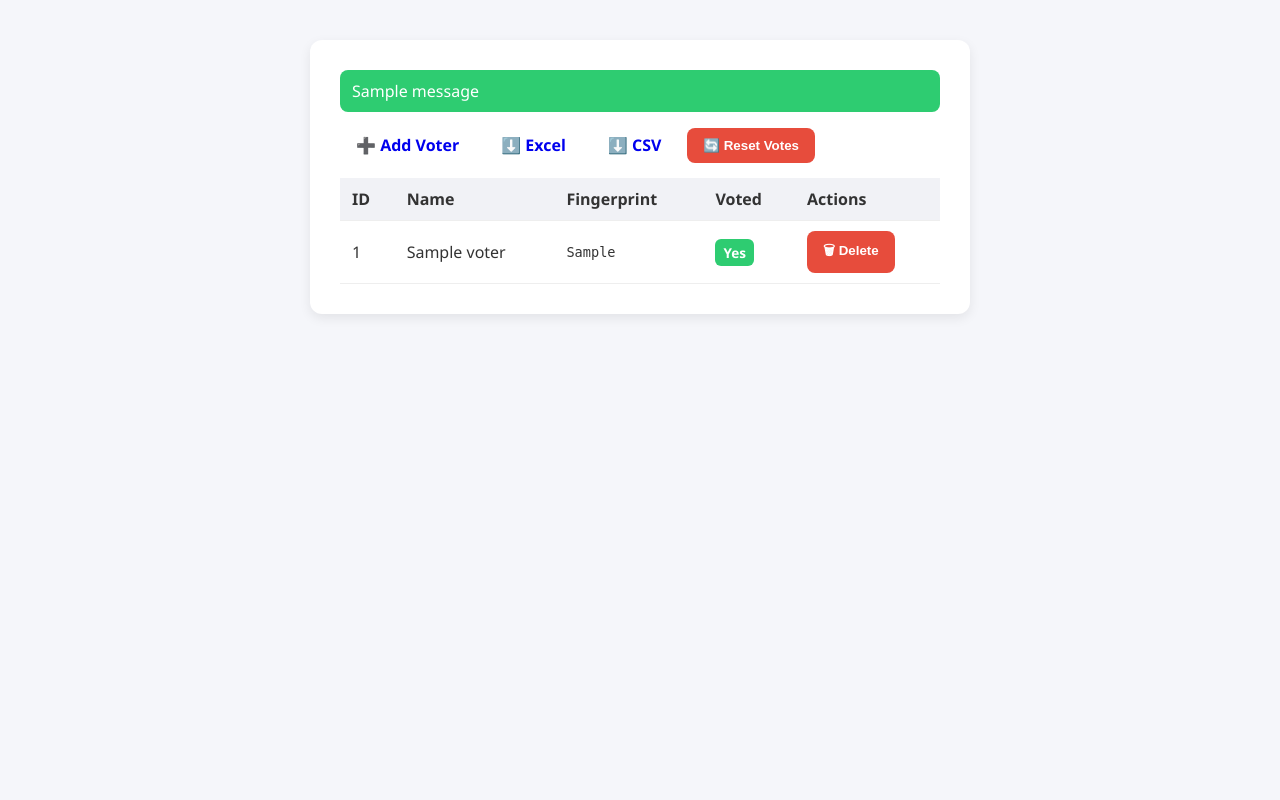
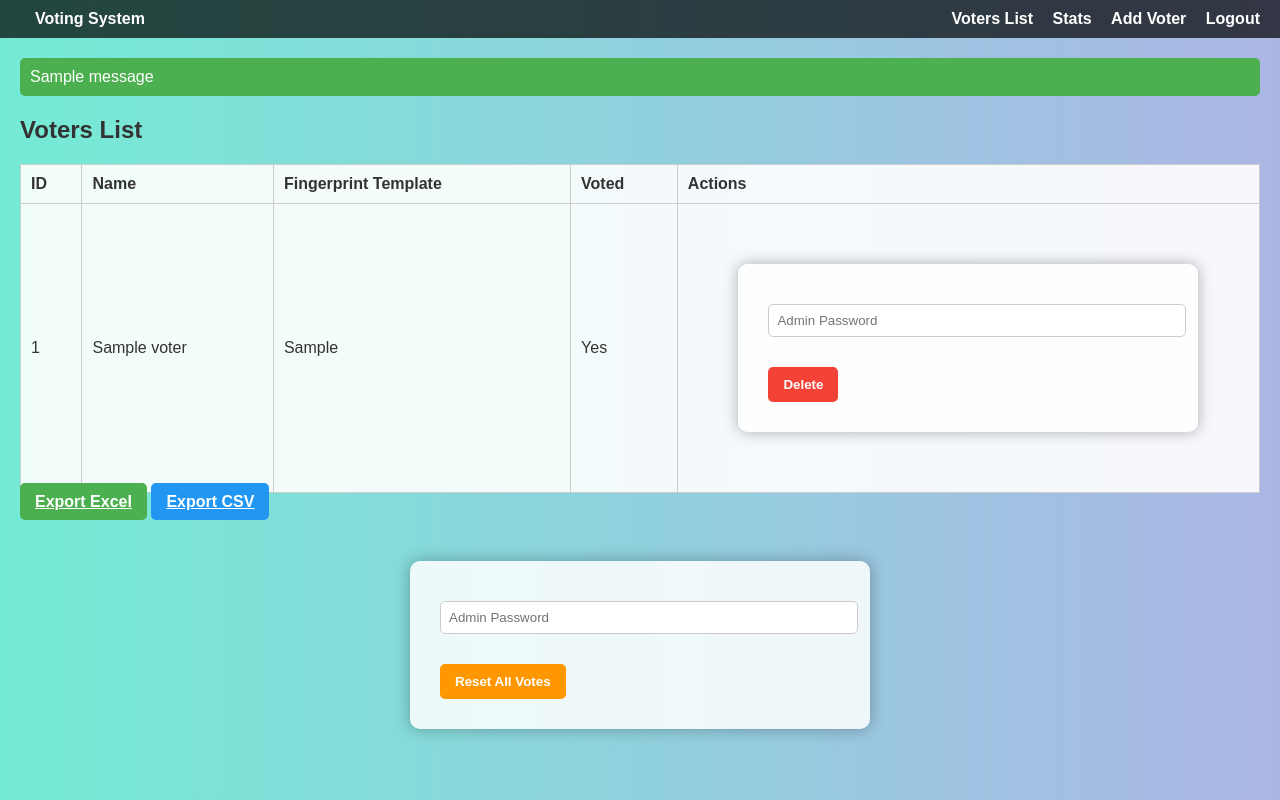
Before and after one commit to jayaprakash9148/Jayaprakash, a Flask app: page /voters in a window 1280 px wide. Run offline with Flask 3, Linux system fonts and the light colour scheme; the visitor is signed in with stand-in values (Sample User, id 1); tables that the repository leaves empty hold one stand-in row (values such as "Sample post"); one stand-in notice (Sample message) is shown.

Commit message:
your message

```diff
--- a/app.py
+++ b/app.py
@@ -9,14 +9,14 @@ from openpyxl import Workbook
 import csv
 
 app = Flask(__name__)
-app.secret_key = "supersecretkey_change_this"  # change before production
+app.secret_key = "supersecretkey_change_this"  # Change before production
 
 DB_FILE = "voters.db"
 ADMIN_USERNAME = "admin"
-ADMIN_PASSWORD = "12345"  # change to your strong password
+ADMIN_PASSWORD = "admin123"  # Change to a strong password
 
 # -------------------------
-# DB helpers
+# Database helpers
 # -------------------------
 def get_db_connection():
     conn = sqlite3.connect(DB_FILE)
@@ -24,7 +24,7 @@ def get_db_connection():
     return conn
 
 def init_db():
-    """Create voters table if missing."""
+    """Create voters table if missing (persistent, no seeding)."""
     conn = get_db_connection()
     conn.execute("""
         CREATE TABLE IF NOT EXISTS voters (
@@ -41,8 +41,19 @@ def init_db():
 init_db()
 
 # -------------------------
-# Pages
+# Routes
 # -------------------------
+
+# Login required decorator
+def admin_required(f):
+    from functools import wraps
+    @wraps(f)
+    def decorated(*args, **kwargs):
+        if not session.get("admin"):
+            return redirect(url_for("login"))
+        return f(*args, **kwargs)
+    return decorated
+
 @app.route("/")
 def index():
     admin = session.get("admin", False)
@@ -58,12 +69,12 @@ def index():
 def login():
     error = None
     if request.method == "POST":
-        username = request.form.get("username", "").strip()
-        password = request.form.get("password", "").strip()
+        username = request.form.get("username", "")
+        password = request.form.get("password", "")
         if username == ADMIN_USERNAME and password == ADMIN_PASSWORD:
             session["admin"] = True
             flash("✅ Logged in as admin.", "success")
-            return redirect(url_for("voters"))
+            return redirect(url_for("index"))
         else:
             error = "Invalid username or password"
     return render_template("login.html", error=error)
@@ -72,52 +83,48 @@ def login():
 def logout():
     session.pop("admin", None)
     flash("Logged out.", "info")
-    return redirect(url_for("index"))
+    return redirect(url_for("login"))
 
 # -------------------------
-# Voters management
+# Voter Management
 # -------------------------
+
 @app.route("/voters")
+@admin_required
 def voters():
-    if not session.get("admin"):
-        return redirect(url_for("login"))
     conn = get_db_connection()
     rows = conn.execute("SELECT * FROM voters ORDER BY id").fetchall()
     conn.close()
     return render_template("voters.html", voters=rows)
 
 @app.route("/add-voter", methods=["GET", "POST"])
+@admin_required
 def add_voter():
-    if not session.get("admin"):
-        return redirect(url_for("login"))
     if request.method == "POST":
         name = (request.form.get("name") or "").strip()
         template = (request.form.get("fingerprint_template") or "").strip()
         if not name or not template:
-            flash("❌ Name and fingerprint template are required.", "danger")
+            flash("Name and fingerprint template are required.", "danger")
             return redirect(url_for("add_voter"))
+        conn = get_db_connection()
         try:
-            conn = get_db_connection()
             conn.execute(
                 "INSERT INTO voters (name, fingerprint_template) VALUES (?, ?)",
                 (name, template)
             )
             conn.commit()
             flash("✅ Voter added successfully.", "success")
-        except sqlite3.IntegrityError as e:
-            flash(f"❌ Database error: {e}", "danger")
         except Exception as e:
-            flash(f"❌ Unexpected error: {e}", "danger")
+            flash(f"Error adding voter: {e}", "danger")
         finally:
             conn.close()
         return redirect(url_for("voters"))
     return render_template("add_voter.html")
 
 @app.route("/delete-voter/<int:voter_id>", methods=["POST"])
+@admin_required
 def delete_voter(voter_id):
-    if not session.get("admin"):
-        return redirect(url_for("login"))
-    password = request.form.get("admin_password", "").strip()
+    password = request.form.get("admin_password", "")
     if password != ADMIN_PASSWORD:
         flash("❌ Wrong admin password. Voter not deleted.", "danger")
         return redirect(url_for("voters"))
@@ -145,10 +152,9 @@ def delete_voter(voter_id):
     return redirect(url_for("voters"))
 
 @app.route("/reset-votes", methods=["POST"])
+@admin_required
 def reset_votes():
-    if not session.get("admin"):
-        return redirect(url_for("login"))
-    password = request.form.get("admin_password", "").strip()
+    password = request.form.get("admin_password", "")
     if password != ADMIN_PASSWORD:
         flash("❌ Wrong admin password. Votes not reset.", "danger")
         return redirect(url_for("voters"))
@@ -156,19 +162,20 @@ def reset_votes():
     conn.execute("UPDATE voters SET has_voted = 0")
     conn.commit()
     conn.close()
-    flash("✅ All votes have been reset.", "success")
+    flash("✅ All votes reset.", "success")
     return redirect(url_for("voters"))
 
 # -------------------------
 # Downloads
 # -------------------------
+
 @app.route("/download-excel")
+@admin_required
 def download_excel():
-    if not session.get("admin"):
-        return redirect(url_for("login"))
-
     conn = get_db_connection()
-    rows = conn.execute("SELECT id, name, fingerprint_template, has_voted, created_at FROM voters ORDER BY id").fetchall()
+    rows = conn.execute(
+        "SELECT id, name, fingerprint_template, has_voted, created_at FROM voters ORDER BY id"
+    ).fetchall()
     conn.close()
 
     wb = Workbook()
@@ -176,29 +183,39 @@ def download_excel():
     ws.title = "Voters"
     ws.append(["ID", "Name", "Fingerprint Template", "Has Voted", "Created At"])
     for r in rows:
-        ws.append([r["id"], r["name"], r["fingerprint_template"], "Yes" if r["has_voted"] else "No", r["created_at"]])
+        ws.append([
+            r["id"],
+            r["name"],
+            r["fingerprint_template"],
+            "Yes" if r["has_voted"] else "No",
+            r["created_at"]
+        ])
 
     virtual_wb = io.BytesIO()
     wb.save(virtual_wb)
     virtual_wb.seek(0)
     fname = f"voters-{datetime.utcnow().strftime('%Y%m%d-%H%M%S')}.xlsx"
-    return send_file(virtual_wb, download_name=fname, as_attachment=True,
-                     mimetype="application/vnd.openxmlformats-officedocument.spreadsheetml.sheet")
+    return send_file(
+        virtual_wb,
+        download_name=fname,
+        as_attachment=True,
+        mimetype="application/vnd.openxmlformats-officedocument.spreadsheetml.sheet"
+    )
 
 @app.route("/download-csv")
+@admin_required
 def download_csv():
-    if not session.get("admin"):
-        return redirect(url_for("login"))
-
     conn = get_db_connection()
-    rows = conn.execute("SELECT id, name, fingerprint_template, has_voted, created_at FROM voters ORDER BY id").fetchall()
+    rows = conn.execute(
+        "SELECT id, name, fingerprint_template, has_voted, created_at FROM voters ORDER BY id"
+    ).fetchall()
     conn.close()
 
     output = io.StringIO()
     writer = csv.writer(output)
     writer.writerow(["ID", "Name", "Fingerprint Template", "Has Voted", "Created At"])
     for r in rows:
-        writer.writerow([r["id"], r["name"], r["fingerprint_template"], "Yes" if r["has_voted"] else "No", r["created_at"]])
+        writer.writerow([r["id"], r["name"], r["fingerprint_template"], r["has_voted"], r["created_at"]])
 
     mem = io.BytesIO()
     mem.write(output.getvalue().encode("utf-8"))
@@ -207,7 +224,7 @@ def download_csv():
     return send_file(mem, download_name=fname, as_attachment=True, mimetype="text/csv")
 
 # -------------------------
-# Fingerprint API
+# API for fingerprint verification
 # -------------------------
 @app.route("/api/verify", methods=["POST"])
 def api_verify():
@@ -238,6 +255,7 @@ def api_verify():
 # Stats
 # -------------------------
 @app.route("/stats")
+@admin_required
 def stats():
     conn = get_db_connection()
     total = conn.execute("SELECT COUNT(*) AS c FROM voters").fetchone()["c"]
@@ -247,7 +265,7 @@ def stats():
     return render_template("stats.html", total=total, voted=voted, not_voted=not_voted)
 
 # -------------------------
-# Run
+# Run app
 # -------------------------
 if __name__ == "__main__":
     app.run(host="0.0.0.0", port=5000, debug=True)
--- a/static/style.css
+++ b/static/style.css
@@ -1,243 +1,98 @@
-/* ===== Global Styles ===== */
-body, html {
+body {
+    font-family: Arial, sans-serif;
+    background: linear-gradient(to right, #74ebd5, #acb6e5);
     margin: 0;
     padding: 0;
-    font-family: "Segoe UI", Tahoma, Geneva, Verdana, sans-serif;
-    background: #f5f6fa;
     color: #333;
 }
 
-a {
-    text-decoration: none;
-}
-
-/* ===== Center Card ===== */
-.center {
-    display: flex;
-    justify-content: center;
-    align-items: flex-start;
-    padding: 40px 20px;
-}
-
-/* ===== Card ===== */
-.card {
-    background: #fff;
-    padding: 30px;
-    border-radius: 12px;
-    box-shadow: 0 4px 12px rgba(0,0,0,0.08);
-    width: 100%;
-    max-width: 600px;
-}
-
-.header {
+.navbar {
+    background: rgba(0,0,0,0.7);
+    padding: 10px 20px;
     display: flex;
     justify-content: space-between;
     align-items: center;
-    margin-bottom: 20px;
 }
 
-.title {
-    font-size: 1.8rem;
-    margin: 0;
+.navbar a {
+    color: #fff;
+    margin-left: 15px;
+    text-decoration: none;
+    font-weight: bold;
 }
 
-.actions a {
-    margin-left: 10px;
+.logout-btn {
+    color: #ff8080;
 }
 
-/* ===== Form ===== */
-form.stack {
-    display: flex;
-    flex-direction: column;
-    gap: 15px;
+.container {
+    padding: 20px;
 }
 
-.input {
-    padding: 10px 12px;
-    border-radius: 8px;
-    border: 1px solid #ccc;
-    font-size: 1rem;
-    width: 100%;
-    box-sizing: border-box;
+.login-box, form {
+    background: rgba(255,255,255,0.85);
+    padding: 30px;
+    border-radius: 10px;
+    max-width: 400px;
+    margin: 50px auto;
+    box-shadow: 0 0 15px rgba(0,0,0,0.3);
 }
 
-.input:focus {
-    outline: none;
-    border-color: #4a90e2;
-    box-shadow: 0 0 4px rgba(74,144,226,0.3);
+input[type=text], input[type=password] {
+    width: 100%;
+    padding: 8px;
+    margin: 10px 0 20px 0;
+    border-radius: 5px;
+    border: 1px solid #ccc;
 }
 
-/* ===== Buttons ===== */
-.btn {
-    display: inline-block;
-    padding: 10px 16px;
-    border-radius: 8px;
-    font-weight: 600;
+button, .btn-primary, .btn-secondary, .btn-danger, .btn-warning {
+    padding: 10px 15px;
+    border: none;
+    border-radius: 5px;
     cursor: pointer;
-    text-align: center;
-    transition: all 0.2s ease;
-    border: none;
+    margin-top: 10px;
+    font-weight: bold;
 }
 
-.btn.primary {
-    background: #4a90e2;
-    color: #fff;
-}
-
-.btn.primary:hover {
-    background: #357ABD;
-}
-
-.btn.danger {
-    background: #e74c3c;
-    color: #fff;
-}
-
-.btn.danger:hover {
-    background: #c0392b;
-}
-
-.btn.subtle {
-    background: #ecf0f1;
-    color: #333;
-}
-
-.btn.subtle:hover {
-    background: #dcdde1;
-}
-
-/* ===== Flash messages ===== */
-.flash {
-    padding: 10px 12px;
-    border-radius: 8px;
-    margin-bottom: 12px;
-    font-weight: 500;
-}
-
-.flash.success {
-    background: #2ecc71;
-    color: #fff;
-}
-
-.flash.error {
-    background: #e74c3c;
-    color: #fff;
-}
-
-/* ===== Table ===== */
-.table-wrap {
-    overflow-x: auto;
-}
+.btn-primary { background-color: #4CAF50; color: white; }
+.btn-secondary { background-color: #2196F3; color: white; }
+.btn-danger { background-color: #f44336; color: white; }
+.btn-warning { background-color: #ff9800; color: white; }
 
 table {
     width: 100%;
     border-collapse: collapse;
+    margin-top: 20px;
+    background: rgba(255,255,255,0.9);
 }
 
-th, td {
-    padding: 10px 12px;
-    border-bottom: 1px solid #eee;
+table th, table td {
+    padding: 10px;
+    border: 1px solid #ccc;
     text-align: left;
 }
 
-th {
-    background: #f1f2f6;
+.alert {
+    padding: 10px;
+    border-radius: 5px;
+    margin-bottom: 15px;
 }
 
-.badge {
-    padding: 4px 8px;
-    border-radius: 6px;
-    font-size: 0.85rem;
-    font-weight: 600;
-    color: #fff;
-}
+.alert.success { background-color: #4CAF50; color: white; }
+.alert.danger { background-color: #f44336; color: white; }
+.alert.info { background-color: #2196F3; color: white; }
 
-.badge.yes {
-    background: #2ecc71;
-}
-
-.badge.no {
-    background: #e74c3c;
-}
-
-.mono {
-    font-family: monospace;
-    font-size: 0.85rem;
-    word-break: break-all;
-}
-
-/* ===== Layout Helpers ===== */
-.row-gap {
+.stats-box {
     display: flex;
-    gap: 10px;
-    flex-wrap: wrap;
-    align-items: center;
-}
-
-.grid {
-    display: grid;
-    grid-template-columns: repeat(auto-fit, minmax(120px, 1fr));
-    gap: 12px;
-}
-
-.inline-reset, .inline-delete {
-    display: inline-block;
-}
-
-.hidden {
-    display: none;
-}
-
-.mt-2 {
-    margin-top: 12px;
-}
-
-.small {
-    font-size: 0.85rem;
-}
-
-.muted {
-    color: #7f8c8d;
-}
-
-/* ===== Stats Page ===== */
-.stats {
-    display: flex;
-    gap: 15px;
-    flex-wrap: wrap;
+    gap: 20px;
+    margin-top: 20px;
 }
 
 .stat {
-    background: #f1f2f6;
-    flex: 1 1 150px;
-    padding: 15px;
-    border-radius: 12px;
+    flex: 1;
+    background: rgba(255,255,255,0.85);
+    padding: 20px;
+    border-radius: 10px;
     text-align: center;
 }
-
-.stat-title {
-    font-size: 0.9rem;
-    color: #555;
-}
-
-.stat-value {
-    font-size: 1.5rem;
-    font-weight: 700;
-}
-
-/* ===== Buttons inside table ===== */
-input.input.small {
-    width: 120px;
-    padding: 6px 8px;
-}
-
-/* ===== Responsive ===== */
-@media (max-width: 480px) {
-    .card {
-        padding: 20px;
-    }
-
-    .grid {
-        grid-template-columns: repeat(auto-fit, minmax(100px, 1fr));
-    }
-}
--- a/templates/base.html
+++ b/templates/base.html
@@ -2,35 +2,32 @@
 <html lang="en">
 <head>
     <meta charset="UTF-8">
-  <title>{{ title or "Election Voting System" }}</title>
+    <meta name="viewport" content="width=device-width, initial-scale=1.0">
+    <title>{{ title or "Voting System" }}</title>
     <link rel="stylesheet" href="{{ url_for('static', filename='style.css') }}">
-  <meta name="viewport" content="width=device-width, initial-scale=1">
 </head>
-<body class="bg">
-  <div class="center">
-    <div class="card {{ card_class or '' }}">
-      {% if title %}
-      <div class="header">
-        <h1 class="title">{{ title }}</h1>
+<body>
+    <nav class="navbar">
+        <a href="{{ url_for('index') }}" class="nav-brand">Voting System</a>
         {% if session.get('admin') %}
-          <div class="actions">
-            <a class="btn subtle" href="{{ url_for('index') }}">🏠 Dashboard</a>
-            <a class="btn subtle" href="{{ url_for('logout') }}">Logout</a>
+        <div class="nav-links">
+            <a href="{{ url_for('voters') }}">Voters List</a>
+            <a href="{{ url_for('stats') }}">Stats</a>
+            <a href="{{ url_for('add_voter') }}">Add Voter</a>
+            <a href="{{ url_for('logout') }}" class="logout-btn">Logout</a>
         </div>
         {% endif %}
-      </div>
-      {% endif %}
+    </nav>
 
+    <div class="container">
         {% with messages = get_flashed_messages(with_categories=true) %}
             {% if messages %}
-          {% for cat, msg in messages %}
-            <div class="flash {{ cat }}">{{ msg }}</div>
+                {% for category, message in messages %}
+                    <div class="alert {{ category }}">{{ message }}</div>
                 {% endfor %}
             {% endif %}
         {% endwith %}
-
         {% block content %}{% endblock %}
-    </div>
     </div>
 </body>
 </html>
--- a/templates/voters.html
+++ b/templates/voters.html
@@ -1,74 +1,39 @@
 {% extends "base.html" %}
 {% block content %}
-<div class="row-gap mt-2">
-  <a class="btn" href="{{ url_for('add_voter') }}">➕ Add Voter</a>
-  <a class="btn" href="{{ url_for('download_excel') }}">⬇️ Excel</a>
-  <a class="btn" href="{{ url_for('download_csv') }}">⬇️ CSV</a>
-  <form method="post" action="{{ url_for('reset_votes') }}" class="inline-reset" onsubmit="return confirm('Reset all votes?');">
-    <div class="row-gap">
-      <button type="button" class="btn danger" id="resetRevealBtn" onclick="showResetPassword()">🔄 Reset Votes</button>
-      <div id="resetPwdWrap" class="hidden">
-        <input class="input small" type="password" name="admin_password" id="resetPwd" placeholder="Admin password">
-        <button class="btn danger" type="submit">Confirm Reset</button>
-        <button class="btn subtle" type="button" onclick="hideResetPassword()">Cancel</button>
-      </div>
-    </div>
-  </form>
-</div>
-
-<div class="table-wrap mt-2">
+<h2>Voters List</h2>
 <table>
     <thead>
         <tr>
             <th>ID</th>
             <th>Name</th>
-        <th>Fingerprint</th>
+            <th>Fingerprint Template</th>
             <th>Voted</th>
             <th>Actions</th>
         </tr>
     </thead>
     <tbody>
-    {% for v in voters %}
+        {% for voter in voters %}
         <tr>
-        <td>{{ v['id'] }}</td>
-        <td>{{ v['name'] }}</td>
-        <td class="mono">{{ v['fingerprint_template'] }}</td>
-        <td>{% if v['has_voted'] %}<span class="badge yes">Yes</span>{% else %}<span class="badge no">No</span>{% endif %}</td>
+            <td>{{ voter.id }}</td>
+            <td>{{ voter.name }}</td>
+            <td>{{ voter.fingerprint_template }}</td>
+            <td>{{ "Yes" if voter.has_voted else "No" }}</td>
             <td>
-          <form method="post" action="{{ url_for('delete_voter', voter_id=v['id']) }}" class="inline-delete" onsubmit="return confirm('Delete voter #{{ v['id'] }}?');">
-            <div id="del-wrap-{{ v['id'] }}">
-              <button type="button" class="btn danger" onclick="revealDeletePwd({{ v['id'] }})">🗑 Delete</button>
-            </div>
-            <div id="del-confirm-{{ v['id'] }}" class="hidden">
-              <input class="input small" type="password" name="admin_password" placeholder="Admin password" required>
-              <button class="btn danger" type="submit">Confirm</button>
-              <button class="btn subtle" type="button" onclick="cancelDelete({{ v['id'] }})">Cancel</button>
-            </div>
+                <form method="POST" action="{{ url_for('delete_voter', voter_id=voter.id) }}" onsubmit="return confirm('Are you sure?');">
+                    <input type="password" name="admin_password" placeholder="Admin Password" required>
+                    <button type="submit" class="btn-danger">Delete</button>
                 </form>
             </td>
         </tr>
         {% endfor %}
     </tbody>
 </table>
+<div class="download-links">
+    <a href="{{ url_for('download_excel') }}" class="btn-primary">Export Excel</a>
+    <a href="{{ url_for('download_csv') }}" class="btn-secondary">Export CSV</a>
 </div>
-
-<script>
-function showResetPassword() {
-  document.getElementById('resetRevealBtn').classList.add('hidden');
-  document.getElementById('resetPwdWrap').classList.remove('hidden');
-  document.getElementById('resetPwd').focus();
-}
-function hideResetPassword() {
-  document.getElementById('resetPwdWrap').classList.add('hidden');
-  document.getElementById('resetRevealBtn').classList.remove('hidden');
-}
-function revealDeletePwd(id) {
-  document.getElementById('del-wrap-' + id).classList.add('hidden');
-  document.getElementById('del-confirm-' + id).classList.remove('hidden');
-}
-function cancelDelete(id) {
-  document.getElementById('del-confirm-' + id).classList.add('hidden');
-  document.getElementById('del-wrap-' + id).classList.remove('hidden');
-}
-</script>
+<form method="POST" action="{{ url_for('reset_votes') }}" onsubmit="return confirm('Reset all votes?');">
+    <input type="password" name="admin_password" placeholder="Admin Password" required>
+    <button type="submit" class="btn-warning">Reset All Votes</button>
+</form>
 {% endblock %}
```
Also changed, not shown: templates/add_voter.html (+11 -38 lines), templates/index.html (+20 -14 lines), templates/login.html (+13 -6 lines), templates/stats.html (+8 -14 lines). Lines whose indentation alone changed are shown as unchanged.
